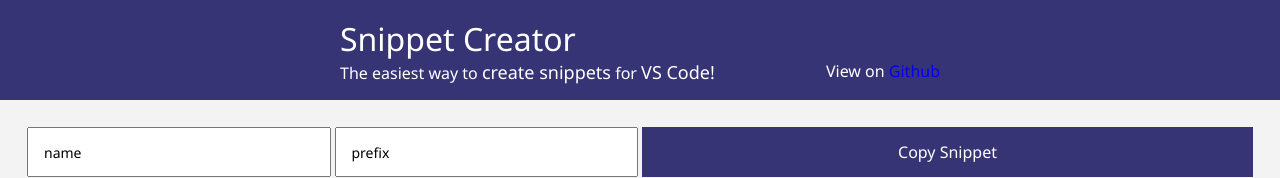
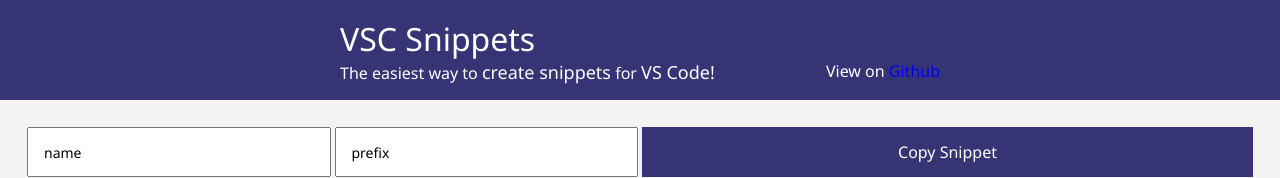
Before and after one commit to jamesqquick/VS-Code-Snippet-Generator, a website: page public/index.html in a window 1280 px wide. Shown: the top 178 px of the page. Drawn offline with Linux system fonts and the light colour scheme.

Commit message:
Updated title

```diff
--- a/public/index.html
+++ b/public/index.html
@@ -5,7 +5,7 @@
 	<meta charset="UTF-8">
 	<meta name="viewport" content="width=device-width, initial-scale=1.0">
 	<meta http-equiv="X-UA-Compatible" content="ie=edge">
-	<title>VS Code Snippet Generator</title>
+	<title>VSC Snippets</title>
 	<link rel="stylesheet" href="app.css">
 </head>
 
@@ -14,7 +14,7 @@
 
 		<div id="header">
 			<div class="container flex-column">
-				<h1 class="header-title">Snippet Creator</h1>
+				<h1 class="header-title">VSC Snippets</h1>
 				<div class="header-content flex">
 					<p class="header-subtitle">The easiest way to
 						<span>create snippets</span> for
```
